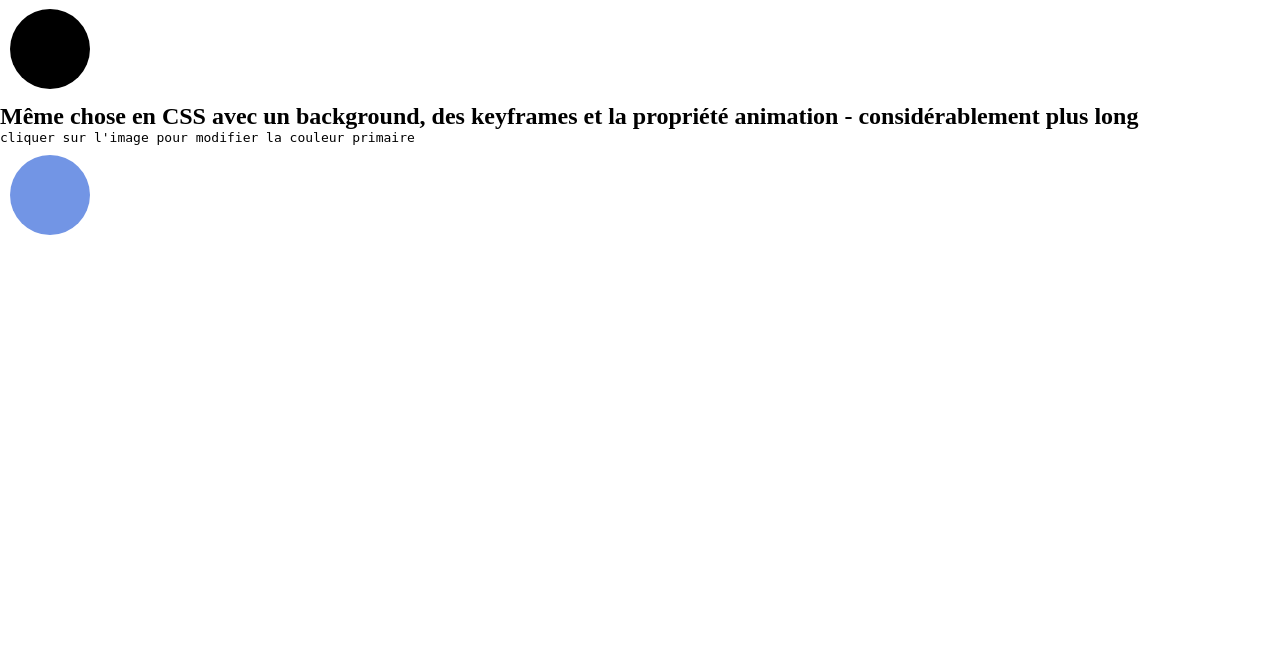
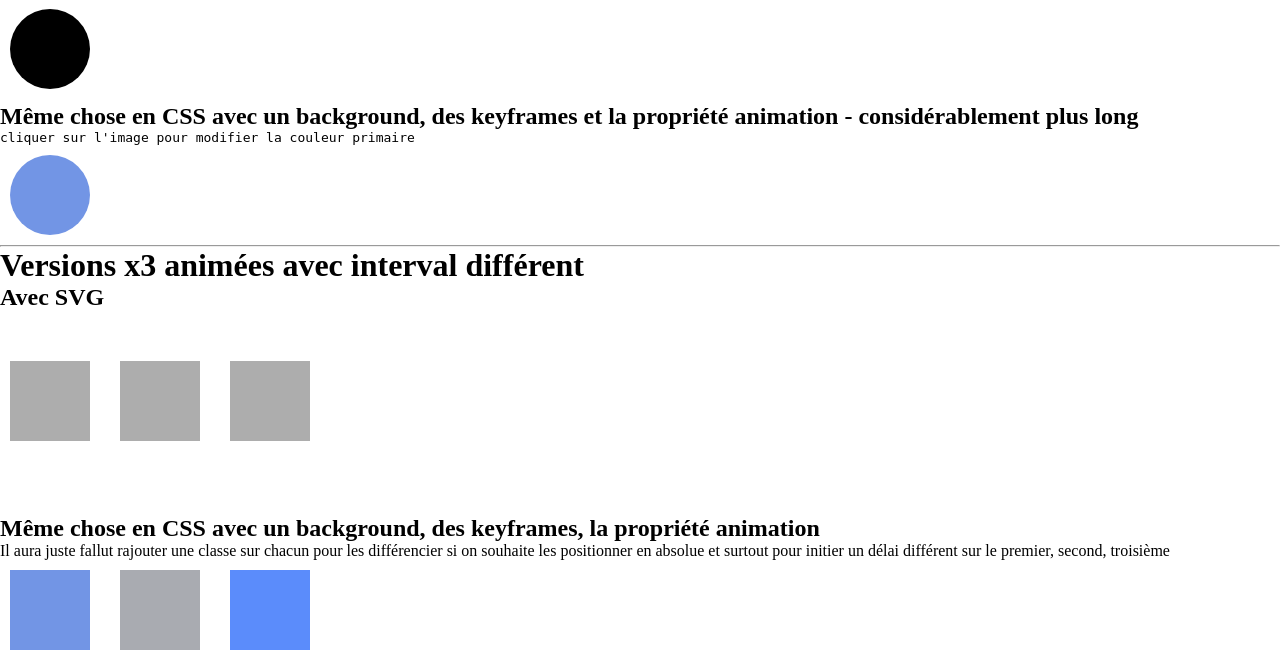
Before and after one commit to julie-j-code/cours-integration, a PHP site: page /svg_css/index.html in a window 1280 px wide. Shown: the part 651-1311 px from the top of the page. Before the commit the page ends 886 px from the top, so only its background shows below. Run offline with PHP 8.4, Linux system fonts and the light colour scheme.

Commit message:
Gestion de plusieurs items ou rect avec animation-delai ou begin personnalisé

```diff
--- a/svg_css/index.html
+++ b/svg_css/index.html
@@ -53,7 +53,7 @@
     <pre>cliquer sur l'image pour modifier la couleur primaire</pre>
     <svg width="100" height="100">
         <circle cx="50" cy="50" r="40">
-            <animate id="julie" attributeName="fill" values="#adadad; #578aff; #adadad" dur="3s"
+            <animate attributeName="fill" values="#adadad; #578aff; #adadad" dur="3s"
                 repeatCount="indefinite" />
             </animate>
         </circle>
@@ -65,6 +65,36 @@
         <div class="circle_animated">
         </div>
     </div>
+
+    <hr>
+    <!-- versions plusieurs animés avec un délai -->
+    <h1>Versions x3 animées avec interval différent</h1>
+    <h2>Avec SVG</h2>
+    <svg width="600" height="200">
+        <rect x="10" y="50" width="80" height="80" fill="#adadad">
+            <animate attributeName="fill" values="#adadad; #578aff; #adadad" dur="3s" repeatCount="indefinite"></animate>
+        </rect>
+        <rect x="120" y="50" width="80" height="80" fill="#adadad">
+            <animate attributeName="fill" values="#adadad; #578aff; #adadad" dur="3s" repeatCount="indefinite" begin="1s"></animate>
+        </rect>
+        <rect x="230" y="50" width="80" height="80" fill="#adadad">
+            <animate attributeName="fill" values="#adadad; #578aff; #adadad" dur="3s" repeatCount="indefinite" begin="2s"></animate>
+        </rect>
+    </svg>
+
+    <h2>Même chose en CSS avec un background, des keyframes, la propriété animation</h2>
+    <p>Il aura juste fallut rajouter une classe sur chacun pour les différencier si on souhaite les positionner en absolue et surtout pour initier un délai différent sur le premier, second, troisième</p>
+    <div class="circle_container">
+        <div class="rect_animated first">
+        </div>
+        <div class="rect_animated second">
+        </div>
+        <div class="rect_animated third">
+        </div>
+    </div>
+
+
+
 
 
     <script>
--- a/svg_css/style.css
+++ b/svg_css/style.css
@@ -68,3 +68,45 @@ svg circle animate{
   left: 10px;
   top: 10px;
 }
+
+
+/* pour les animations multiples */
+.rect_animated {
+  width: 80px;
+  height: 80px;
+  position: absolute;
+  /* background-color:#adadad; */
+  /* on peut garder le même animation-name pour cercles et rectangles */
+  animation-name: animated_circle;
+  animation-duration: 3s;
+  animation-iteration-count: infinite;
+}
+
+.first{
+  left: 10px;
+  top: 10px;
+}
+.second{
+  left: 120px;
+  top: 10px;
+  animation-delay: 1s;
+}
+.third{
+  left: 230px;
+  top: 10px;
+  animation-delay: 2s;
+}
+
+@keyframes animated_circle {
+  /* mieux vaut recourir à des variables dans l'hypothèse de changements initiés via JS */
+
+  0% {
+    background-color: var(--secondary-color);
+  }
+  50.0% {
+    background-color: var(--primary-color);
+  }
+  100.0% {
+    background-color: var(--secondary-color);
+  }
+}
```
